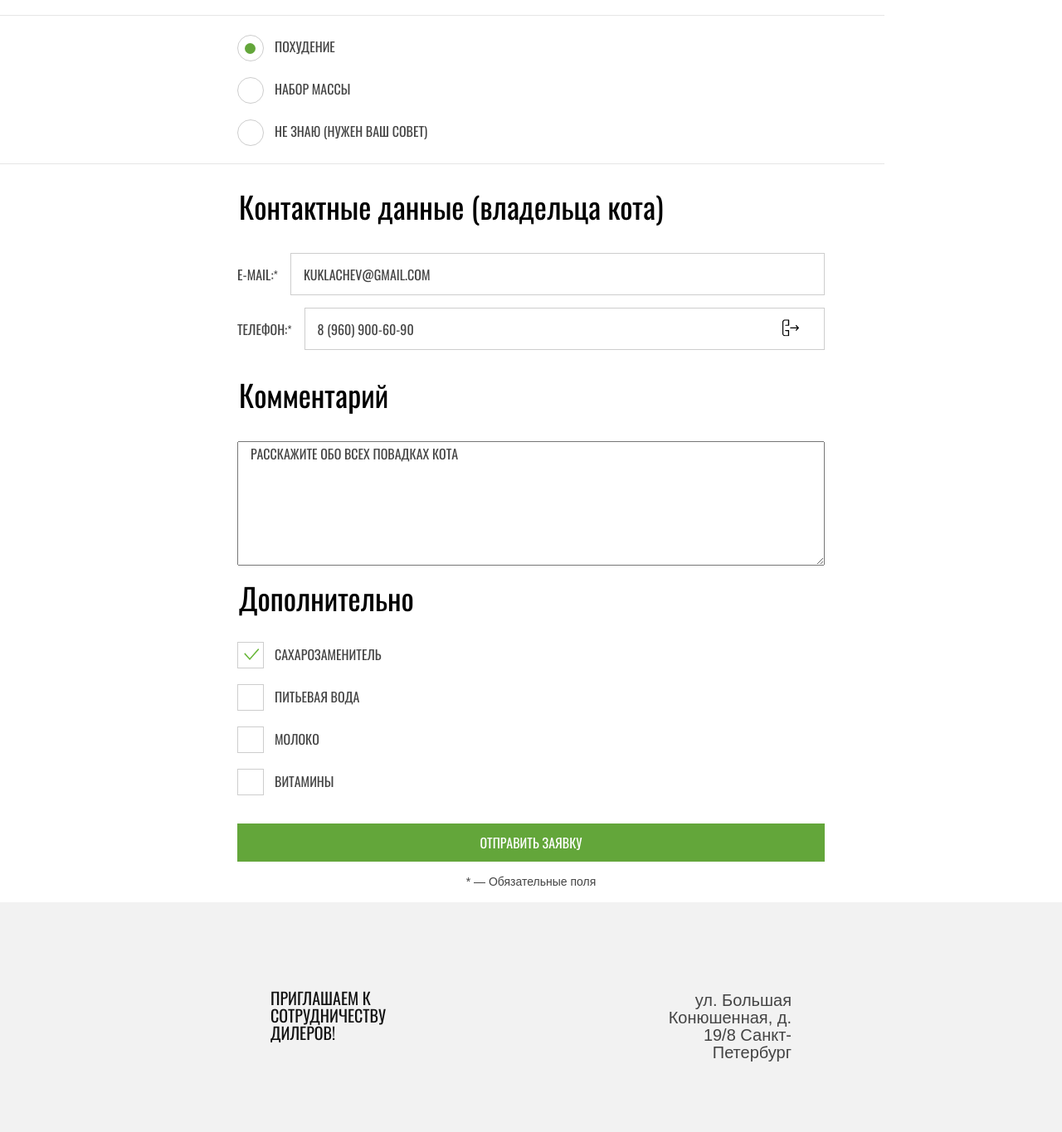
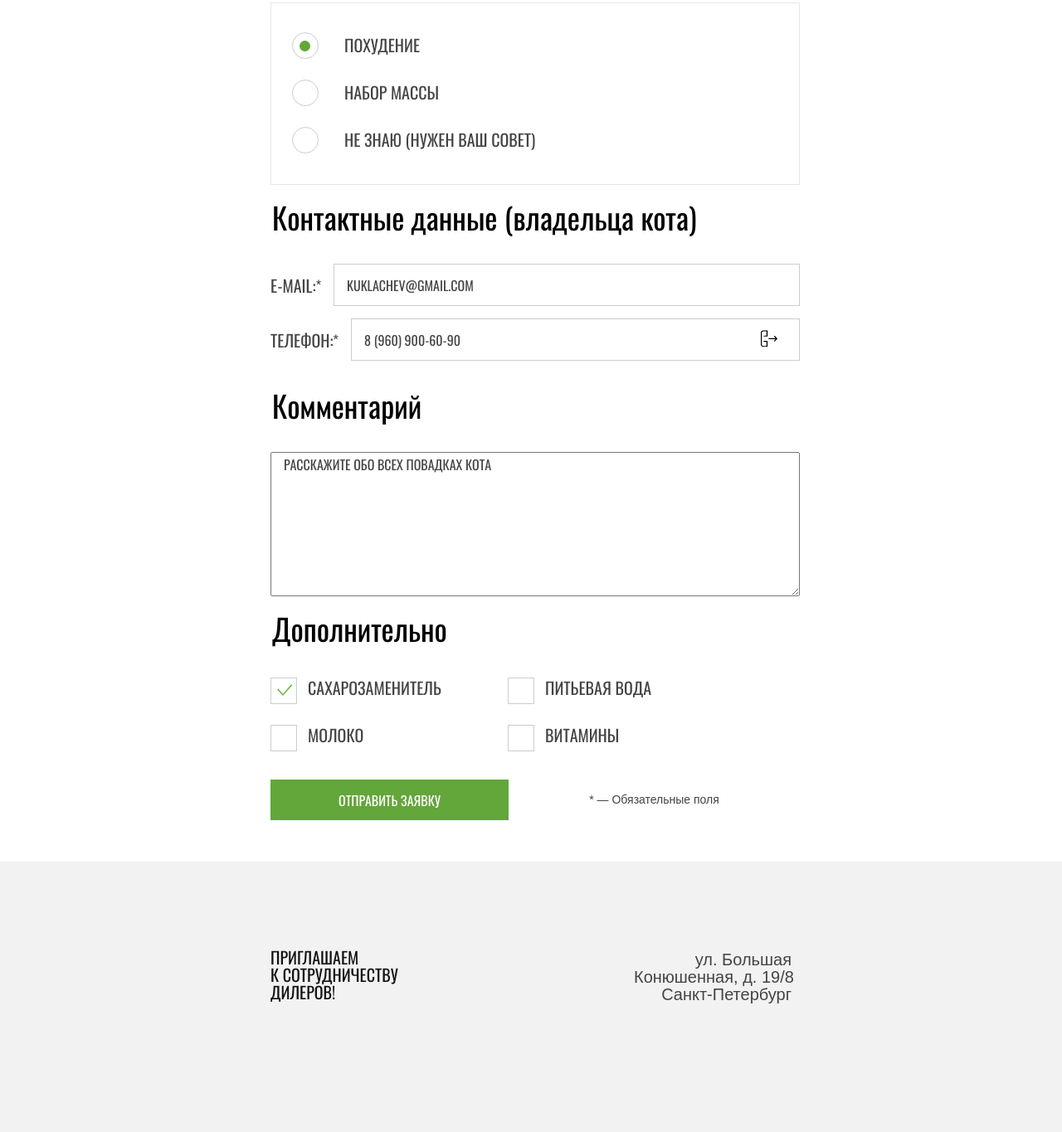
Before and after one commit to JennyBambu/1453783-cat-energy-21, a website: page source/form.html in a window 1280 px wide. Shown: the part 550-1915 px from the top of the page at 83% size. Drawn offline with nearby package versions, Linux system fonts and the light colour scheme; files that its build step writes are made by us from their sources; files whose address does not match are found by name.

Commit message:
Сделала адаптивную сетку для страницы формы на планшетном разрешении

```diff
--- a/source/form.html
+++ b/source/form.html
@@ -4,6 +4,7 @@
     <meta charset="utf-8">
     <title>HTML Academy: Кэт энерджи</title>
     <link href="css/style.css" rel="stylesheet">
+    <meta name="viewport" content="width=device-width, initial-scale=1">
   </head>
   <body class="page__body">
     <header class="header container">
@@ -27,7 +28,7 @@
     </header>
 
     <main class="main container">
-      <h1 class="main__title">Подбор программы</h1>
+      <h1 class="main__title main__title--form">Подбор программы</h1>
       <section class="matching">
         <h2 class="visually-hidden">Анкета для подбора питания</h2>
         <p class="matching__intro">Заполните анкету, и мы подберем<br>программу питания для вашего кота</p>
@@ -68,16 +69,26 @@
             <textarea class="form__textarea" name="comment" placeholder="Расскажите обо всех повадках кота"></textarea>
           </fieldset>
 
-          <fieldset class="form__group form__group--no-border">
+          <fieldset class="form__group form__group--checkbox form__group--no-border">
             <legend class="form__group-title">Дополнительно</legend>
+            <div class="form__group-checkbox-wrapper">
+              <div class="form__group-input-wrapper">
                 <input class="visually-hidden form__input-checkbox" id="sweetener" type="checkbox" name="sweetener" checked>
                 <label class="form__field form__field--checkbox" for="sweetener">Сахарозаменитель</label>
+              </div>
+              <div class="form__group-input-wrapper">
                 <input class="visually-hidden form__input-checkbox" id="water" type="checkbox" name="water">
                 <label class="form__field form__field--checkbox" for="water">Питьевая вода</label>
+              </div>
+              <div class="form__group-input-wrapper">
                 <input class="visually-hidden form__input-checkbox" id="milk" type="checkbox" name="milk">
                 <label class="form__field form__field--checkbox" for="milk">Молоко</label>
+              </div>
+              <div class="form__group-input-wrapper">
                 <input class="visually-hidden form__input-checkbox" id="vitamins" type="checkbox" name="vitamins">
                 <label class="form__field form__field--checkbox" for="vitamins">Витамины</label>
+              </div>
+            </div>
           </fieldset>
 
           <div class="form__finish">
@@ -88,18 +99,18 @@
       </section>
     </main>
     <footer class="footer">
-      <section class="location">
-        <div class="location__contacts container">
-          <h2 class="location__title">Приглашаем к сотрудничеству дилеров!</h2>
-          <p class="location__address">ул. Большая Конюшенная, д. 19/8 Санкт-Петербург<span class="location__city"></span></p>
+      <section class="location location--form">
+        <div class="location__contacts location__contacts--form container">
+          <h2 class="location__title">Приглашаем к&nbsp;сотрудничеству дилеров!</h2>
+          <p class="location__address">ул. Большая Конюшенная,&nbsp;д.&nbsp;19/8 <span class="location__city">Санкт-Петербург</span></p>
         </div>
         <div class="location__map">
-          <iframe class="location__iframe" src="https://yandex.ru/map-widget/v1/?um=constructor%3A4af522d87c9ff46344d920b3344d5aee93c3016303ebe2baf3e7dbc5c3dee1fa&amp;source=constructor" width="100%" height="362" allowfullscreen="" frameborder="0"></iframe>
+          <iframe class="location__iframe" src="https://yandex.ru/map-widget/v1/?um=constructor%3A4af522d87c9ff46344d920b3344d5aee93c3016303ebe2baf3e7dbc5c3dee1fa&amp;source=constructor" width="100%" allowfullscreen="" frameborder="0"></iframe>
         </div>
     </section>
 
       <div class="footer__bottom">
-        <div class="container">
+        <div class="container footer__bottom-elements">
           <a class="logo logo--footer">
             <img src="img/footer-logo.svg" width="128" height="24" alt="Логотип Cat Energy">
           </a>
--- a/source/sass/blocks/form.scss
+++ b/source/sass/blocks/form.scss
@@ -1,6 +1,10 @@
 .form {
   font-size: 16px;
   font-family: $font-add;
+
+  @media (min-width: $tablet-width) {
+    font-size: 20px;
+  }
 }
 
 .form__group {
@@ -13,6 +17,11 @@
   margin-bottom: 12px;
 
   &--radio {
+    @media (min-width: $tablet-width) {
+      border: 1px solid $border-input;
+      padding: 35px 0 12px;
+    }
+
     &::after {
       content: "";
       width: 100vw;
@@ -20,6 +29,10 @@
       background-color: $grey-undeground;
       display: block;
       margin-left: calc((280px - 100vw) / 2);
+
+      @media (min-width: $tablet-width) {
+        display: none;
+      }
     }
 
     &::before {
@@ -30,12 +43,30 @@
       display: block;
       margin-left: calc((280px - 100vw) / 2);
       margin-bottom: 25px;
+
+      @media (min-width: $tablet-width) {
+        display: none;
+      }
     }
   }
 
   &--no-border {
     border: 0;
     margin: 0;
+  }
+}
+
+
+.form__group-checkbox-wrapper {
+  @media (min-width: $tablet-width) {
+    display: flex;
+    flex-wrap: wrap;
+  }
+}
+
+.form__group-input-wrapper {
+  @media (min-width: $tablet-width) {
+    width: 286px;
   }
 }
 
@@ -55,6 +86,10 @@
     padding-bottom: 12px;
     padding-left: 45px;
     position: relative;
+
+    @media (min-width: $tablet-width) {
+      padding-left: 88px;
+    }
   }
 
   &--checkbox {
@@ -105,6 +140,11 @@
   height: 30px;
   border: 1px solid $border-input-additional;
   border-radius: 50%;
+
+  @media (min-width: $tablet-width) {
+    left: 25px;
+    bottom: 10px;
+  }
 }
 
 .form__input-radio:checked + label::after {
@@ -117,6 +157,11 @@
   height: 13px;
   border-radius: 50%;
   background-color: $green-base;
+
+  @media (min-width: $tablet-width) {
+    left: 34px;
+    bottom: 19px;
+  }
 }
 
 .form__input-radio:focus + label::before {
@@ -158,8 +203,20 @@
   padding-left: 15px;
   box-sizing: border-box;
 
+  @media (min-width: $tablet-width) {
+    height: 174px;
+  }
+
   &::placeholder {
     color: $color-base;
+  }
+}
+
+.form__finish {
+  @media (min-width: $tablet-width) {
+    display: grid;
+    grid-template-columns: 45% 55%;
+    padding-bottom: 50px;
   }
 }
 
--- a/source/sass/blocks/location.scss
+++ b/source/sass/blocks/location.scss
@@ -23,6 +23,12 @@
     background-color: $color-white-base;
     width: 570px;
     grid-template-columns: 50% 50%;
+  }
+
+  &--form {
+    @media (min-width: $tablet-width) {
+      background-color: $grey-base;
+    }
   }
 }
 
--- a/source/sass/blocks/main.scss
+++ b/source/sass/blocks/main.scss
@@ -6,4 +6,10 @@
     padding-bottom: 40px;
     margin-bottom: 0;
   }
+
+  &--form {
+    @media (min-width: $tablet-width) {
+      padding-left: 40px;
+    }
+  }
 }
--- a/source/sass/blocks/matching.scss
+++ b/source/sass/blocks/matching.scss
@@ -1,3 +1,11 @@
+.matching {
+  @media (min-width: $tablet-width) {
+    padding-left: 40px;
+    padding-right: 30px;
+    box-sizing: border-box;
+  }
+}
+
 .matching__intro {
   font-family: $font-add;
   margin-bottom: 25px;
```
Lines whose indentation alone changed are shown as unchanged.
